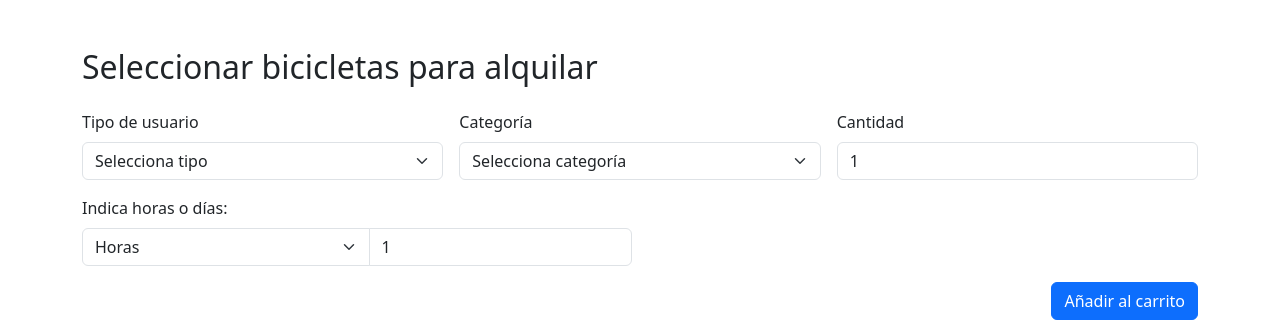
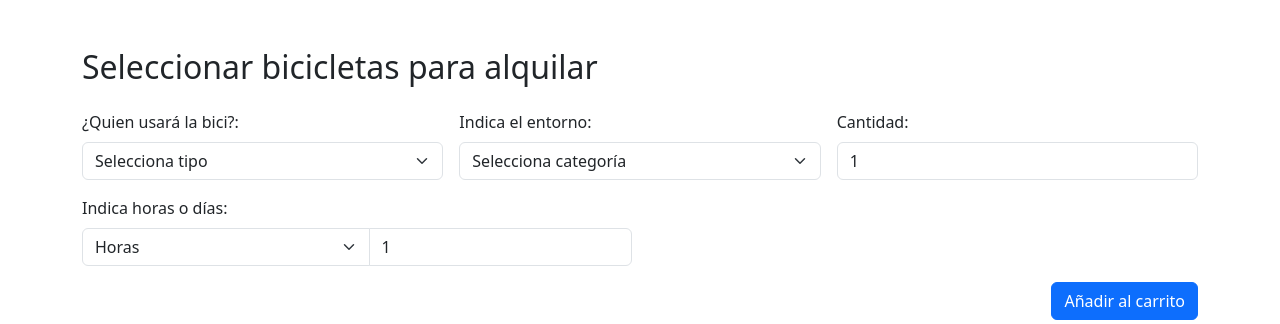
Before and after one commit to dawbikeneke/bikeneke, a PHP site: page /public/seleccionar_bicicleta.php in a window 1280 px wide. Shown: the part 56-380 px from the top of the page. Run offline with PHP 8.4, Linux system fonts and the light colour scheme; data comes from the database, SQL or seed files in the repository.

Commit message:
Mejora de texto

```diff
--- a/public/seleccionar_bicicleta.php
+++ b/public/seleccionar_bicicleta.php
@@ -45,7 +45,7 @@ $carrito = $_SESSION['carrito'] ?? [];
     <form id="formSeleccion" action="añadir_al_carrito.php" method="post">
         <div class="row g-3">
             <div class="col-md-4">
-                <label for="tipo_id" class="form-label">Tipo de usuario</label>
+                <label for="tipo_id" class="form-label">¿Quien usará la bici?:</label>
                 <select name="tipo_id" id="tipo_id" class="form-select" required>
                     <option disabled selected>Selecciona tipo</option>
                     <?php foreach ($tipos as $tipo): ?>
@@ -58,7 +58,7 @@ $carrito = $_SESSION['carrito'] ?? [];
             </div>
 
             <div class="col-md-4">
-                <label for="categoria_id" class="form-label">Categoría</label>
+                <label for="categoria_id" class="form-label">Indica el entorno:</label>
                 <select name="categoria_id" id="categoria_id" class="form-select" required>
                     <option disabled selected>Selecciona categoría</option>
                     <?php foreach ($categorias as $cat): ?>
@@ -70,7 +70,7 @@ $carrito = $_SESSION['carrito'] ?? [];
             </div>
 
             <div class="col-md-4">
-                <label for="cantidad" class="form-label">Cantidad</label>
+                <label for="cantidad" class="form-label">Cantidad:</label>
                 <input type="number" name="cantidad" id="cantidad" class="form-control" min="1" value="1" required>
             </div>
 
```
